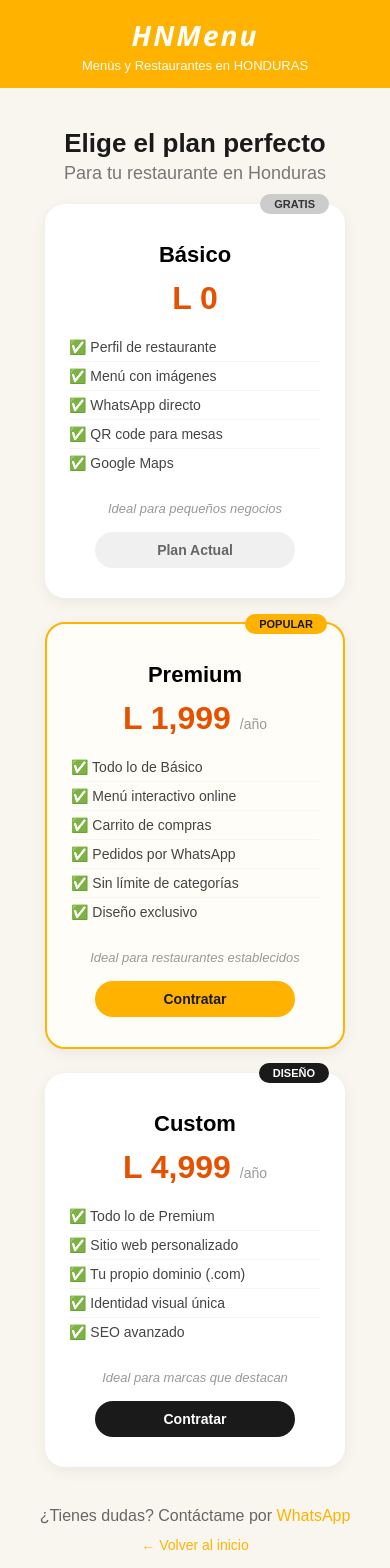
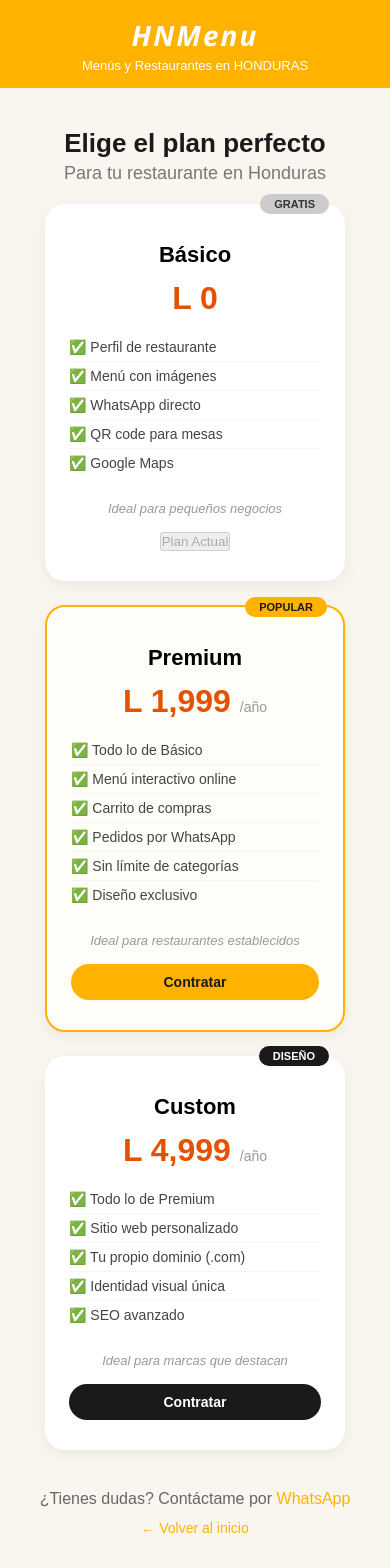
Before and after one commit to jackma0625/hnmenu, a React (Vite) app: page /pricing in a window 390 px wide. Shown: the top 1568 px of the page. Built offline with nearby package versions, Linux system fonts and the light colour scheme.

Commit message:
gai price页面WhatsApp链接

```diff
--- a/src/pages/Pricing.jsx
+++ b/src/pages/Pricing.jsx
@@ -2,6 +2,9 @@ import Navbar from '../components/restaurant/Navbar';
 import { Link } from 'react-router-dom';
 
 export default function Pricing() {
+  // 你的 WhatsApp 号码（带国家码，不含 + 号）
+  const whatsappNumber = '50433514110'; // ← 改成你的号码
+
   return (
     <>
       <Navbar />
@@ -43,7 +46,14 @@ export default function Pricing() {
               <li>✅ Diseño exclusivo</li>
             </ul>
             <span className="pricing-tag">Ideal para restaurantes establecidos</span>
-            <button className="btn-premium">Contratar</button>
+            <a
+              href={`https://wa.me/${whatsappNumber}?text=Hola%2C%20quiero%20contratar%20el%20plan%20Premium%20de%20HNMenu`}
+              target="_blank"
+              rel="noopener noreferrer"
+              className="plan-btn plan-btn-premium"
+            >
+              Contratar
+            </a>
           </div>
 
           {/* Custom版 */}
@@ -56,20 +66,27 @@ export default function Pricing() {
               <li>✅ Sitio web personalizado</li>
               <li>✅ Tu propio dominio (.com)</li>
               <li>✅ Identidad visual única</li>
+
               <li>✅ SEO avanzado</li>
             </ul>
             <span className="pricing-tag">Ideal para marcas que destacan</span>
-            <button className="btn-custom">Contratar</button>
+            <a
+              href={`https://wa.me/${whatsappNumber}?text=Hola%2C%20quiero%20contratar%20el%20plan%20Custom%20de%20HNMenu`}
+              target="_blank"
+              rel="noopener noreferrer"
+              className="plan-btn plan-btn-custom"
+            >
+              Contratar
+            </a>
           </div>
         </div>
 
         <div className="pricing-footer">
           <p>
             ¿Tienes dudas? Contáctame por{' '}
-            <a href="https://wa.me/50433514110" target="_blank" rel="noreferrer">
+            <a href={`https://wa.me/${whatsappNumber}`} target="_blank" rel="noopener noreferrer">
               WhatsApp
-            </a>{' '}
-
+            </a>
           </p>
           <Link to="/" className="pricing-back">← Volver al inicio</Link>
         </div>
--- a/src/styles/Home.css
+++ b/src/styles/Home.css
@@ -972,40 +972,54 @@
   margin: 8px 0 16px;
 }
 
-.pricing-card button {
+/* ================= PLAN BUTTONS ================= */
+.plan-btn {
+  display: inline-block;
   border: none;
   padding: 10px 32px;
   border-radius: 30px;
   font-size: 14px;
   font-weight: 600;
   cursor: pointer;
-  transition: background 0.2s;
+  transition: background 0.2s, transform 0.2s;
+  margin-top: auto;
+  text-decoration: none;
+  text-align: center;
   width: 100%;
   max-width: 200px;
 }
 
-.btn-free {
+/* Premium 按钮 */
+.plan-btn-premium {
+  background: #ffb300;
+  color: #1a1a1a;
+}
+
+.plan-btn-premium:hover {
+  background: #e6a200;
+  transform: scale(1.03);
+}
+
+/* Custom 按钮 */
+.plan-btn-custom {
+  background: #1a1a1a;
+  color: white;
+}
+
+.plan-btn-custom:hover {
+  background: #333;
+  transform: scale(1.03);
+}
+
+/* 免费版按钮（禁用状态） */
+.plan-free .plan-btn {
   background: #f0f0f0;
   color: #666;
   cursor: default;
 }
 
-.btn-premium {
-  background: #ffb300;
-  color: #1a1a1a;
-}
-
-.btn-premium:hover {
-  background: #e6a200;
-}
-
-.btn-custom {
-  background: #1a1a1a;
-  color: white;
-}
-
-.btn-custom:hover {
-  background: #333;
+.plan-free .plan-btn:hover {
+  transform: none;
 }
 
 .pricing-footer {
@@ -1042,6 +1056,9 @@
   .pricing-grid {
     grid-template-columns: 1fr;
     max-width: 340px;
+  }
+  .plan-btn {
+    max-width: 100%;
   }
 }
 
```
